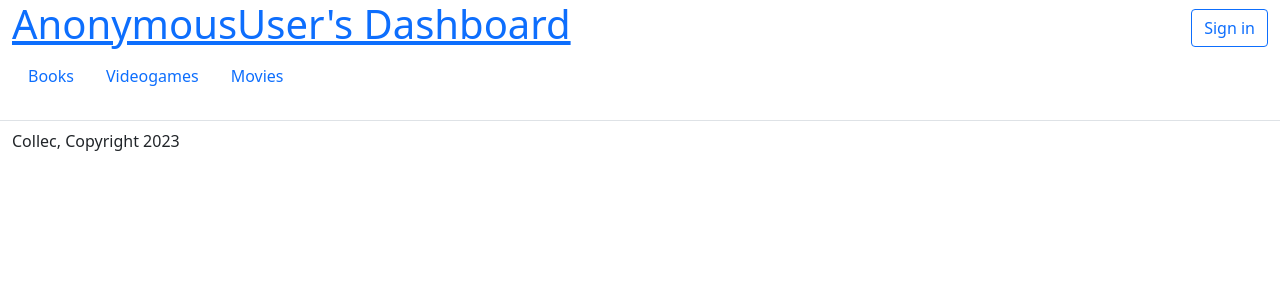
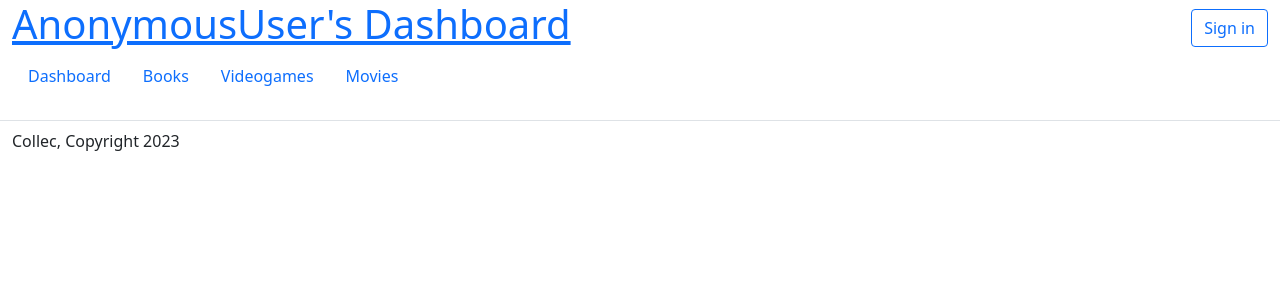
Before and after one commit to Tearnote/collec, a Django app: template collec/web/templates/web/app_base.html in a window 1280 px wide. Shown: the top 300 px of the page. Run offline with Django 4.2, Linux system fonts and the light colour scheme; the template is opened without the code that fills it, so the values that code supplies are empty; some libraries are stand-ins or nearby versions.

Commit message:
Add link to return to dashboard to app navigation

```diff
--- a/collec/web/templates/web/app_base.html
+++ b/collec/web/templates/web/app_base.html
@@ -6,6 +6,7 @@
 {% block header_nav %}
 
 <nav class="nav">
+    <a class="nav-link" href="{% url 'dashboard' user %}">Dashboard</a>
     <a class="nav-link" href="{% url 'book_list' user %}">Books</a>
     <a class="nav-link" href="{% url 'videogame_list' user %}">Videogames</a>
     <a class="nav-link" href="{% url 'movie_list' user %}">Movies</a>
```
